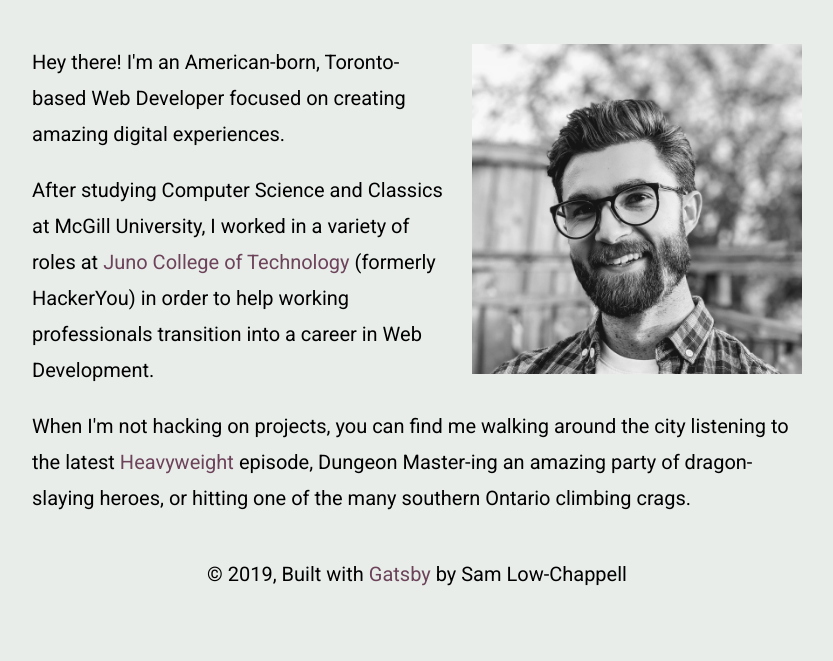
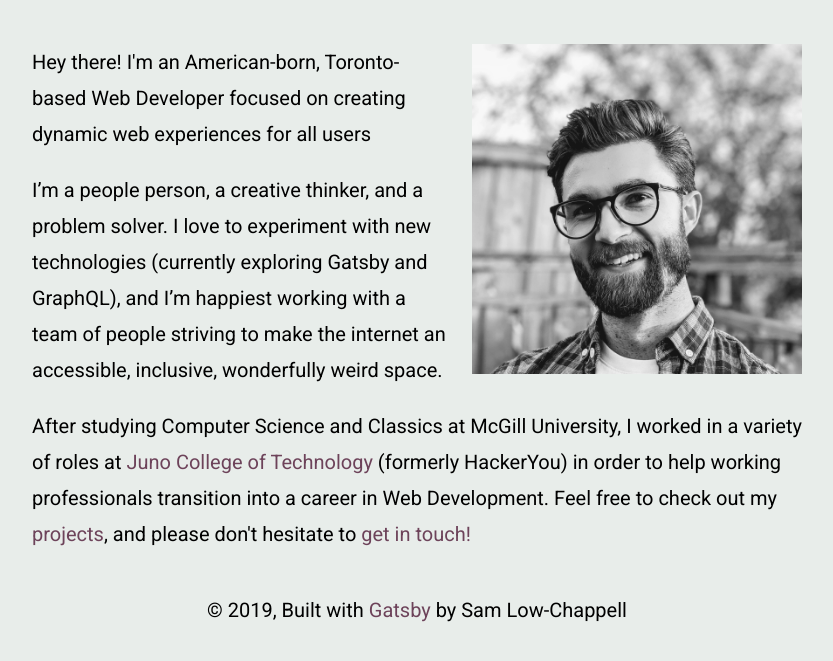
Before and after one commit to sjlowchappell/portfolio, a Gatsby site: page / in a window 1280 px wide. Shown: the part 227-888 px from the top of the page, without its empty margins (223-1056 px from the left). Built offline with nearby package versions, Linux system fonts and the light colour scheme; Gatsby itself is replaced by a stand-in of ours.

Commit message:
updated home page copy

```diff
--- a/src/pages/index.js
+++ b/src/pages/index.js
@@ -1,4 +1,5 @@
 import React from 'react';
+import { Link } from 'gatsby';
 import Layout from '../components/layout';
 import SEO from '../components/seo';
 import headshot from '../assets/smilingHeadshot.jpg';
@@ -17,7 +18,14 @@ const IndexPage = () => (
             <div className={indexStyle.aboutDescription}>
                 <p>
                     Hey there! I'm an American-born, Toronto-based Web Developer
-                    focused on creating amazing digital experiences.
+                    focused on creating dynamic web experiences for all users
+                </p>
+                <p>
+                    I’m a people person, a creative thinker, and a problem
+                    solver. I love to experiment with new technologies
+                    (currently exploring Gatsby and GraphQL), and I’m happiest
+                    working with a team of people striving to make the internet
+                    an accessible, inclusive, wonderfully weird space.
                 </p>
                 <p>
                     After studying Computer Science and Classics at McGill
@@ -26,17 +34,10 @@ const IndexPage = () => (
                         Juno College of Technology
                     </a>{' '}
                     (formerly HackerYou) in order to help working professionals
-                    transition into a career in Web Development.
-                </p>
-                <p>
-                    When I'm not hacking on projects, you can find me walking
-                    around the city listening to the latest{' '}
-                    <a href="https://gimletmedia.com/shows/heavyweight">
-                        Heavyweight
-                    </a>{' '}
-                    episode, Dungeon Master-ing an amazing party of
-                    dragon-slaying heroes, or hitting one of the many southern
-                    Ontario climbing crags.
+                    transition into a career in Web Development. Feel free to
+                    check out my <Link to="/projects/">projects</Link>, and
+                    please don't hesitate to{' '}
+                    <Link to="/contact/">get in touch!</Link>
                 </p>
             </div>
         </div>
```
